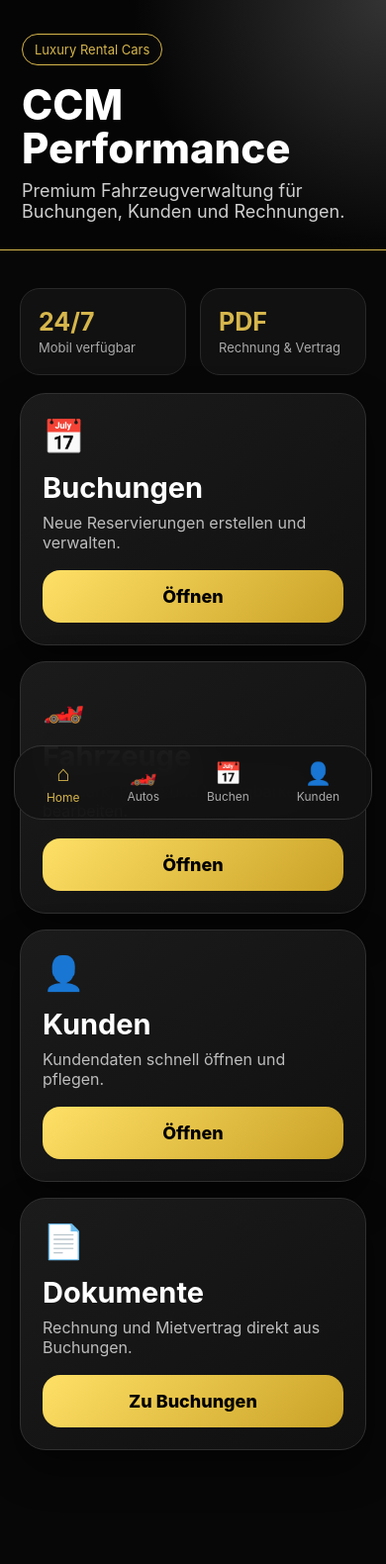
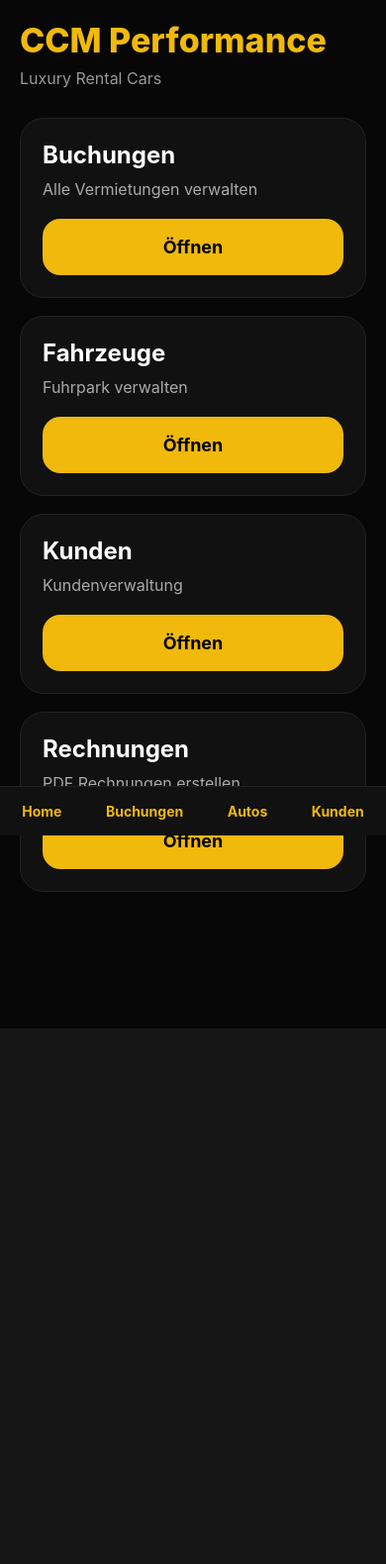
Before and after one commit to sahildinger-bit/ccm-performance, a Flask app: page /mobile in a window 390 px wide. Shown: the whole page at 99% size. After the commit the page ends 1039 px from the top, so only its background shows below. Run offline with Flask 3, Linux system fonts and the light colour scheme.

Commit message:
Update mobile.html

```diff
--- a/templates/mobile.html
+++ b/templates/mobile.html
@@ -3,83 +3,125 @@
 <head>
 <meta charset="UTF-8">
 <meta name="viewport" content="width=device-width, initial-scale=1.0">
-<title>CCM Performance</title>
+
+<title>CCM Mobile</title>
+
 <style>
-*{box-sizing:border-box}
-body{margin:0;background:#070707;color:white;font-family:-apple-system,BlinkMacSystemFont,"Segoe UI",Arial,sans-serif;padding-bottom:95px}
-.hero{padding:34px 22px 28px;background:radial-gradient(circle at top right,#333,#050505 55%);border-bottom:1px solid #d6b64c}
-.badge{display:inline-block;color:#d6b64c;border:1px solid #d6b64c;padding:7px 12px;border-radius:999px;font-size:13px;margin-bottom:18px}
-h1{font-size:42px;line-height:1.05;margin:0 0 10px;font-weight:800}
-.hero p{color:#cfcfcf;font-size:18px;margin:0}
-.wrap{padding:20px}
-.grid{display:grid;gap:16px}
-.card{background:linear-gradient(145deg,#1b1b1b,#101010);border:1px solid #303030;border-radius:26px;padding:22px;box-shadow:0 18px 40px rgba(0,0,0,.45)}
-.icon{font-size:34px;margin-bottom:14px}
-.card h2{font-size:29px;margin:0 0 8px}
-.card p{color:#bdbdbd;font-size:16px;margin:0 0 18px}
-.btn{display:block;text-align:center;text-decoration:none;background:linear-gradient(135deg,#ffe066,#c9a227);color:#000;font-weight:800;padding:16px;border-radius:18px;font-size:18px}
-.stats{display:grid;grid-template-columns:1fr 1fr;gap:14px;margin:18px 0}
-.stat{background:#111;border:1px solid #292929;border-radius:20px;padding:18px}
-.stat strong{display:block;font-size:25px;color:#d6b64c}
-.stat span{color:#aaa;font-size:13px}
-.nav{position:fixed;left:14px;right:14px;bottom:16px;background:rgba(18,18,18,.92);backdrop-filter:blur(18px);border:1px solid #333;border-radius:28px;display:flex;justify-content:space-around;padding:14px 8px}
-.nav a{color:#aaa;text-decoration:none;font-size:12px;text-align:center}
-.nav b{display:block;font-size:22px;margin-bottom:3px}
-.active{color:#d6b64c!important}
+
+*{
+margin:0;
+padding:0;
+box-sizing:border-box;
+font-family:-apple-system,sans-serif;
+}
+
+body{
+background:#070707;
+color:white;
+padding:20px;
+padding-bottom:120px;
+}
+
+.logo{
+font-size:34px;
+font-weight:800;
+margin-bottom:8px;
+color:#f0b90b;
+}
+
+.subtitle{
+color:#999;
+margin-bottom:30px;
+}
+
+.card{
+background:#111;
+border:1px solid #222;
+border-radius:24px;
+padding:22px;
+margin-bottom:18px;
+}
+
+.card h2{
+font-size:24px;
+margin-bottom:10px;
+}
+
+.card p{
+color:#aaa;
+margin-bottom:20px;
+}
+
+.btn{
+display:block;
+width:100%;
+padding:18px;
+border-radius:18px;
+background:#f0b90b;
+color:black;
+text-align:center;
+text-decoration:none;
+font-weight:700;
+font-size:18px;
+}
+
+.bottom{
+position:fixed;
+bottom:0;
+left:0;
+width:100%;
+background:#111;
+border-top:1px solid #222;
+display:flex;
+justify-content:space-around;
+padding:16px 0;
+}
+
+.bottom a{
+color:#f0b90b;
+text-decoration:none;
+font-size:14px;
+font-weight:bold;
+}
+
 </style>
 </head>
+
 <body>
 
-<section class="hero">
-  <div class="badge">Luxury Rental Cars</div>
-  <h1>CCM Performance</h1>
-  <p>Premium Fahrzeugverwaltung für Buchungen, Kunden und Rechnungen.</p>
-</section>
+<div class="logo">CCM Performance</div>
+<div class="subtitle">Luxury Rental Cars</div>
 
-<div class="wrap">
-
-  <div class="stats">
-    <div class="stat"><strong>24/7</strong><span>Mobil verfügbar</span></div>
-    <div class="stat"><strong>PDF</strong><span>Rechnung & Vertrag</span></div>
-  </div>
-
-  <div class="grid">
 <div class="card">
-      <div class="icon">📅</div>
 <h2>Buchungen</h2>
-      <p>Neue Reservierungen erstellen und verwalten.</p>
+<p>Alle Vermietungen verwalten</p>
 <a class="btn" href="/m/bookings">Öffnen</a>
 </div>
 
 <div class="card">
-      <div class="icon">🏎️</div>
 <h2>Fahrzeuge</h2>
-      <p>Fuhrpark, Preise und Verfügbarkeit bearbeiten.</p>
+<p>Fuhrpark verwalten</p>
 <a class="btn" href="/vehicles">Öffnen</a>
 </div>
 
 <div class="card">
-      <div class="icon">👤</div>
 <h2>Kunden</h2>
-      <p>Kundendaten schnell öffnen und pflegen.</p>
+<p>Kundenverwaltung</p>
 <a class="btn" href="/customers">Öffnen</a>
 </div>
 
 <div class="card">
-      <div class="icon">📄</div>
-      <h2>Dokumente</h2>
-      <p>Rechnung und Mietvertrag direkt aus Buchungen.</p>
-      <a class="btn" href="/bookings">Zu Buchungen</a>
-    </div>
-  </div>
+<h2>Rechnungen</h2>
+<p>PDF Rechnungen erstellen</p>
+<a class="btn" href="/contracts">Öffnen</a>
 </div>
 
-<nav class="nav">
-  <a class="active" href="/mobile"><b>⌂</b>Home</a>
-  <a href="/vehicles"><b>🏎️</b>Autos</a>
-  <a href="/bookings"><b>📅</b>Buchen</a>
-  <a href="/customers"><b>👤</b>Kunden</a>
-</nav>
+<div class="bottom">
+<a href="/app">Home</a>
+<a href="/m/bookings">Buchungen</a>
+<a href="/vehicles">Autos</a>
+<a href="/customers">Kunden</a>
+</div>
 
 </body>
 </html>
```
Lines whose indentation alone changed are shown as unchanged.
